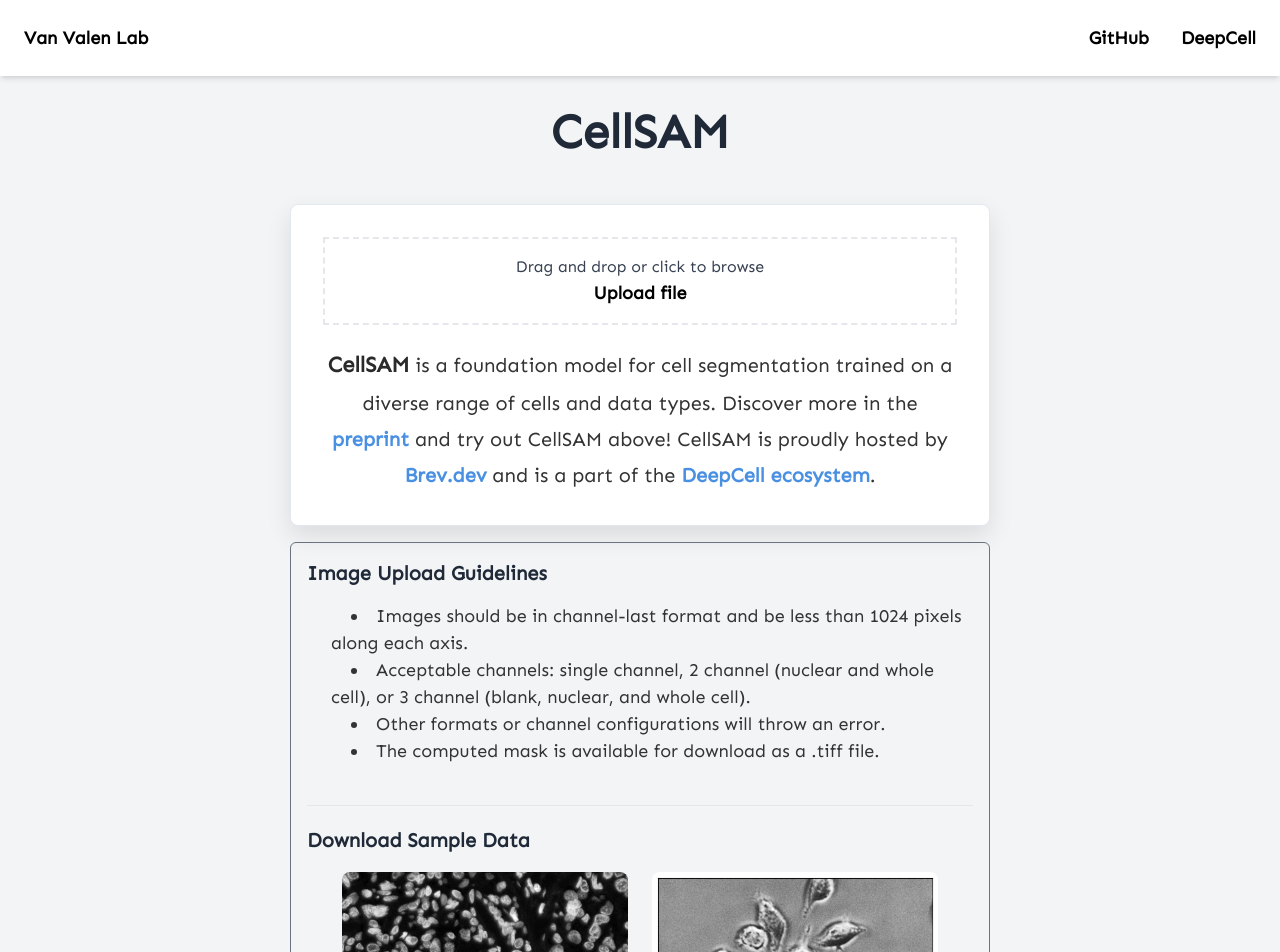
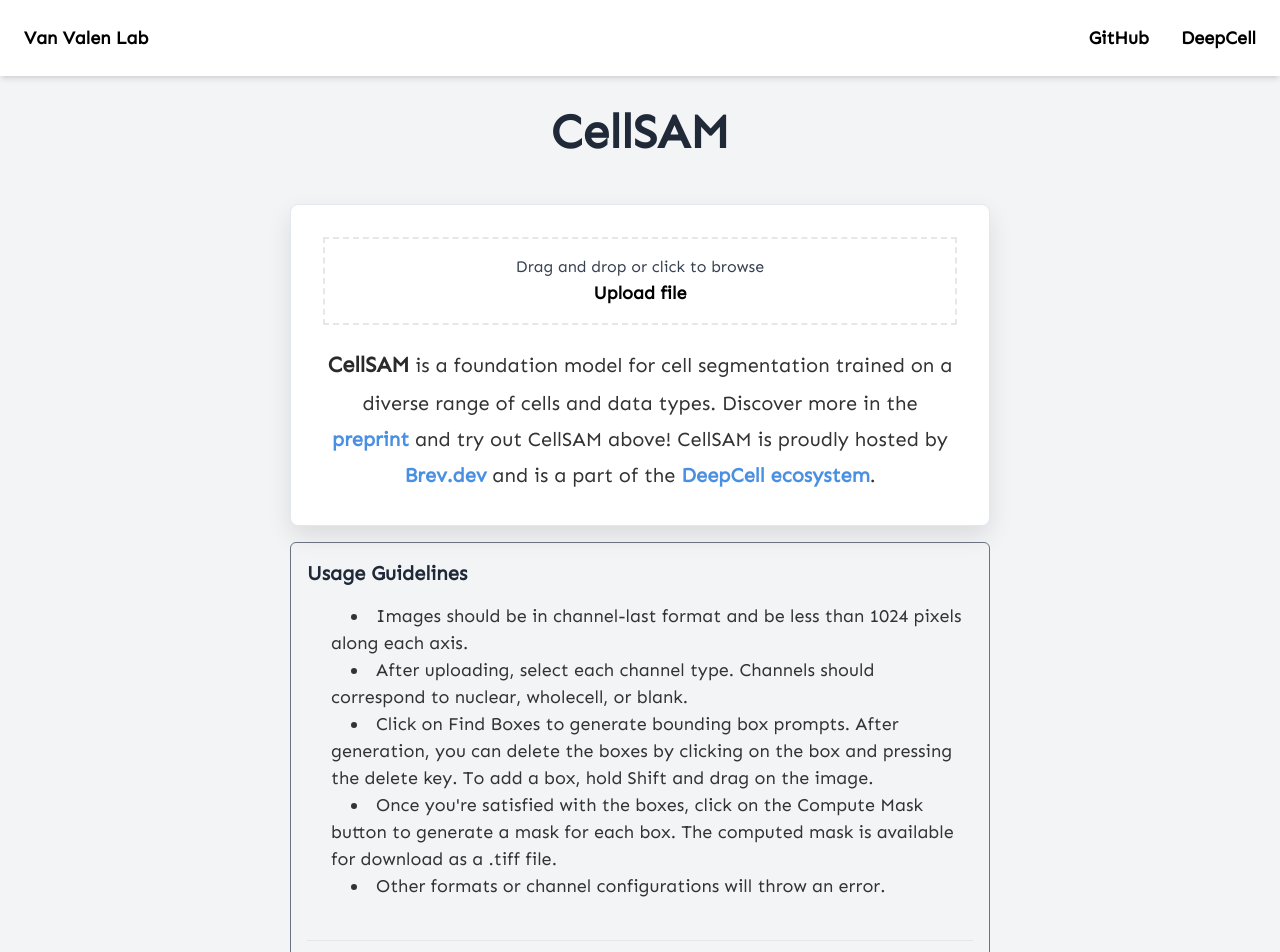
Before and after one commit to vanvalenlab/cellsam-demo-site, a React (Create React App) app: page / in a window 1280 px wide. Shown: the top 952 px of the page. Built offline with nearby package versions, Linux system fonts and the light colour scheme; a web font is replaced by a local one.

Commit message:
minor UI

```diff
--- a/src/App.tsx
+++ b/src/App.tsx
@@ -91,7 +91,7 @@
           <div>
             {/* content here */}
             <h3 className="text-xl font-bold text-gray-800 mb-4">
-              Image Upload Guidelines
+              Usage Guidelines
             </h3>
             <div
               className="mt-4 text-left"
@@ -108,14 +108,16 @@
                   along each axis.
                 </li>
                 <li>
-                  Acceptable channels: single channel, 2 channel (nuclear and
-                  whole cell), or 3 channel (blank, nuclear, and whole cell).
+                  After uploading, select each channel type. Channels should correspond to nuclear, wholecell, or blank.
+                </li>
+                <li>
+                  Click on Find Boxes to generate bounding box prompts. After generation, you can delete the boxes by clicking on the box and pressing the delete key. To add a box, hold Shift and drag on the image.
+                </li>
+                <li>
+                  Once you're satisfied with the boxes, click on the Compute Mask button to generate a mask for each box. The computed mask is available for download as a <code>.tiff</code> file.
                 </li>
                 <li>
                   Other formats or channel configurations will throw an error.
-                </li>
-                <li>
-                  The computed mask is available for download as a <code>.tiff</code> file.
                 </li>
               </ul>
             </div>
--- a/src/index.css
+++ b/src/index.css
@@ -167,6 +167,7 @@
   cursor: pointer;
   margin-right: 8px; /* Match horizontal space with .button-base */
   margin-bottom: 0px; /* Match vertical space with .button-base */
+  font-weight: bold;
 }
 
 
```
